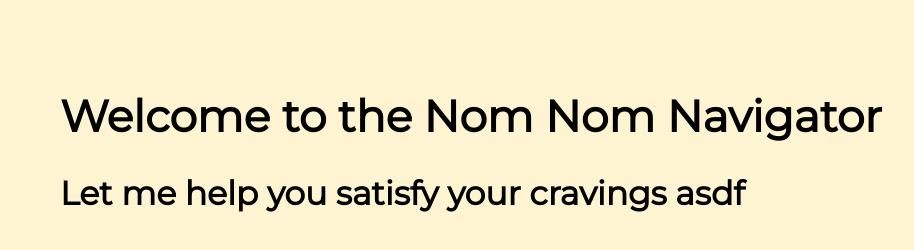
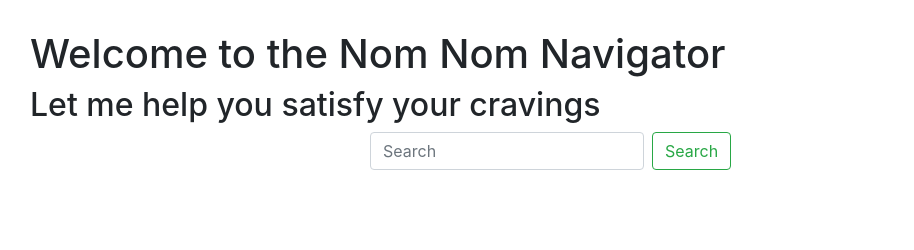
Before and after one commit to kianamay/spartahack9, a plain HTML site: page index.html in a window 1280 px wide. Shown: the whole page, without its empty margins (0-914 px from the left). Drawn offline with nearby package versions, Linux system fonts and the light colour scheme.

Commit message:
search bar

```diff
--- a/index.html
+++ b/index.html
@@ -1,3 +1,4 @@
+<!-- FILEPATH: /Users/kianamay/spartahack9/spartahack9/index.html -->
 <!DOCTYPE html>
 <html lang="en">
   <head>
@@ -7,10 +8,26 @@
     <title>MSU Nom Nom Navigator</title>
     <link rel="stylesheet" href="screen.css">
     <link href="https://fonts.googleapis.com/css?family=Montserrat:100,200,300,400" rel="stylesheet">
+    <link rel="stylesheet" href="https://stackpath.bootstrapcdn.com/bootstrap/4.5.2/css/bootstrap.min.css">
   </head>
   <body>
     <h1>Welcome to the Nom Nom Navigator</h1>
-    <h2>Let me help you satisfy your cravings asdf</h2>
+    <h2>Let me help you satisfy your cravings</h2>
+
+    <div class="container">
+      <div class="row">
+        <div class="col-md-6 offset-md-3">
+          <form class="form-inline">
+            <input class="form-control mr-sm-2" type="search" placeholder="Search" aria-label="Search">
+            <button class="btn btn-outline-success my-2 my-sm-0" type="submit">Search</button>
+          </form>
+        </div>
+      </div>
+    </div>
+
     <script src="index.js"></script>
+    <script src="https://code.jquery.com/jquery-3.5.1.slim.min.js"></script>
+    <script src="https://cdn.jsdelivr.net/npm/@popperjs/core@2.5.4/dist/umd/popper.min.js"></script>
+    <script src="https://stackpath.bootstrapcdn.com/bootstrap/4.5.2/js/bootstrap.min.js"></script>
   </body>
 </html>
```
